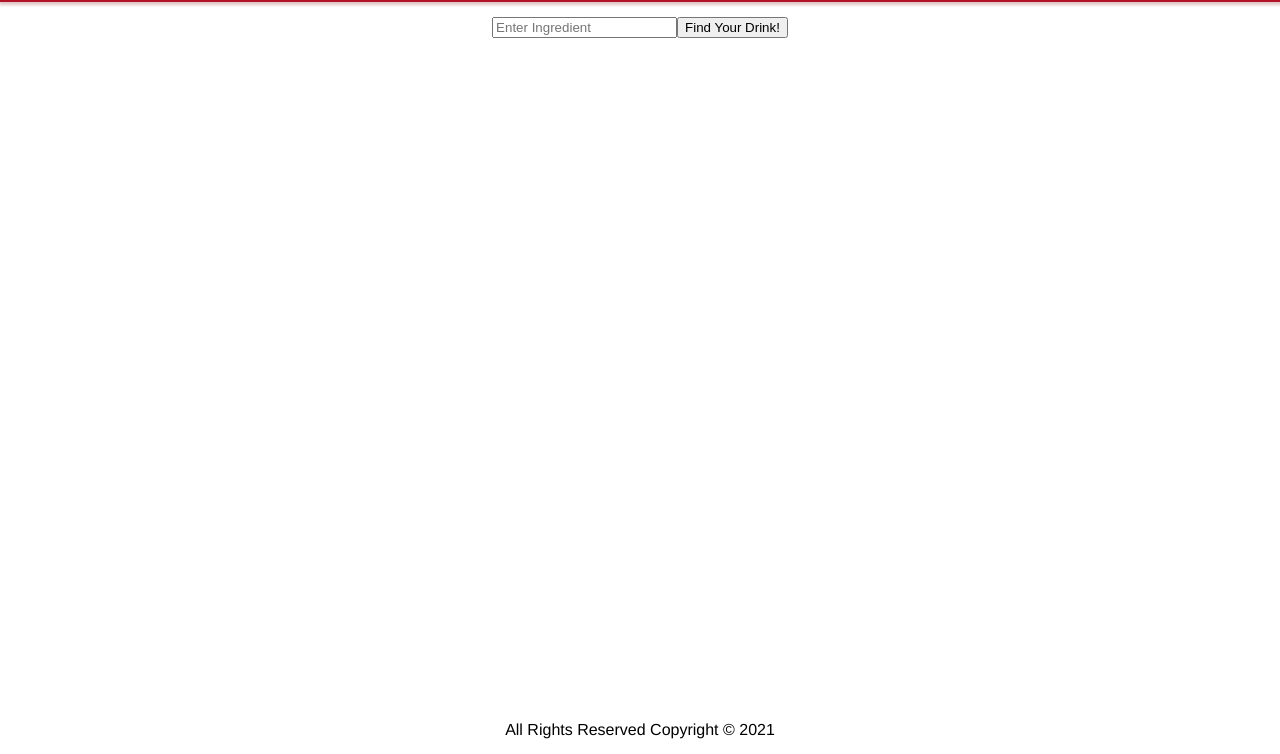
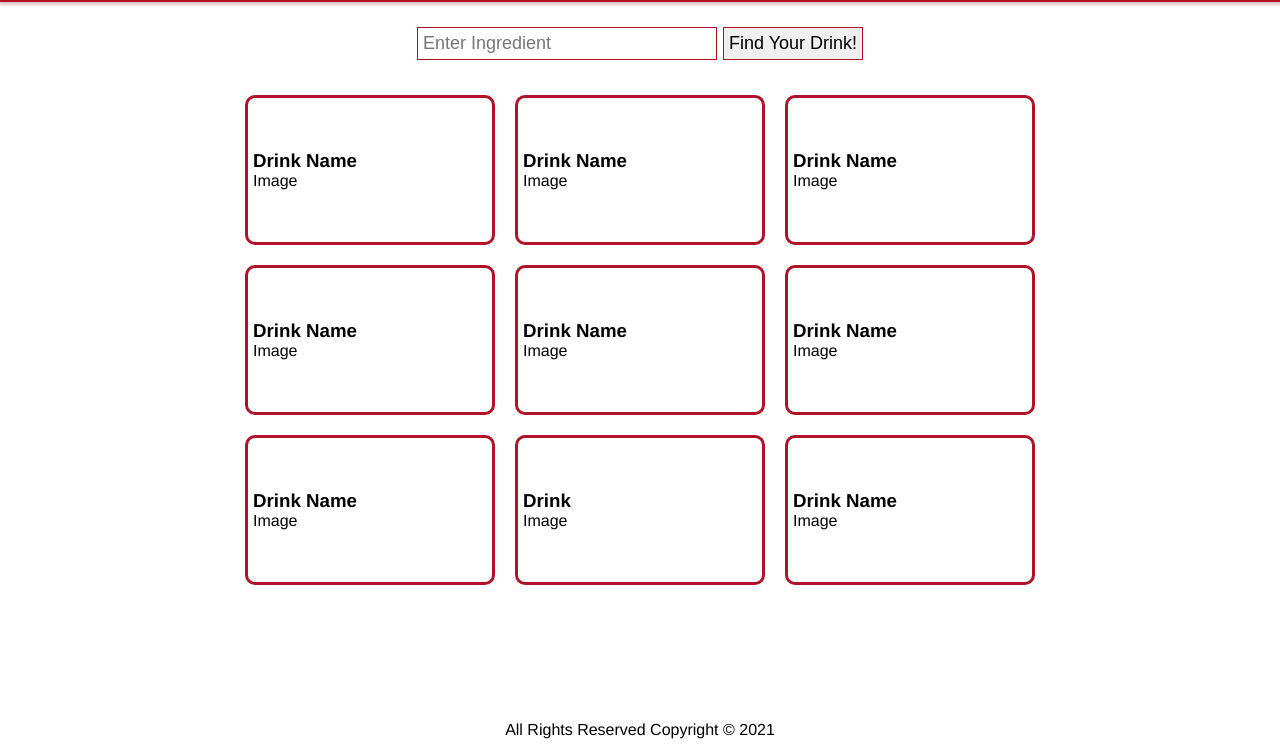
Before and after one commit to nwilltell27/get-your-drink-on, a plain HTML site: page index.html in a window 1280 px wide. Shown: the part 46-800 px from the top of the page. Drawn offline with nearby package versions, Linux system fonts and the light colour scheme.

Commit message:
wip: completes basic wireframe

```diff
--- a/css/style.css
+++ b/css/style.css
@@ -30,7 +30,39 @@ main {
 #searchForm {
     display: flex;
     justify-content: center;
-    padding-top: 15px;
+    padding-top: 25px;
+}
+
+input {
+    border: 1px solid #b11226;
+    padding: 5px;
+    margin: 0 3px 0 3px;
+    font-size: 18px;
+}
+
+#searchDrink {
+    width: 300px;
+}
+
+#drinks {
+    display: flex;
+    justify-content: center;
+    align-items: center;
+    margin: 25px auto 0 auto;
+    width: 950px;
+    flex-wrap: wrap;
+}
+
+.card {
+    display: flex;
+    flex-direction: column;
+    justify-content: center;
+    padding: 5px;
+    margin: 10px;
+    width: 250px;
+    height: 150px;
+    border: 3px solid #b11226;
+    border-radius: 10px;
 }
 
 footer {
--- a/index.html
+++ b/index.html
@@ -20,7 +20,42 @@
             <input type="submit" value="Find Your Drink!" />
         </form>
         <section id="drinks">
-
+            <article class="card">
+                <h1>Drink Name</h1>
+                <p>Image</p>
+            </article>
+            <article class="card">
+                <h1>Drink Name</h1>
+                <p>Image</p>
+            </article>
+            <article class="card">
+                <h1>Drink Name</h1>
+                <p>Image</p>
+            </article>
+            <article class="card">
+                <h1>Drink Name</h1>
+                <p>Image</p>
+            </article>
+            <article class="card">
+                <h1>Drink Name</h1>
+                <p>Image</p>
+            </article>
+            <article class="card">
+                <h1>Drink Name</h1>
+                <p>Image</p>
+            </article>
+            <article class="card">
+                <h1>Drink Name</h1>
+                <p>Image</p>
+            </article>
+            <article class="card">
+                <h1>Drink</h1>
+                <p>Image</p>
+            </article>
+            <article class="card">
+                <h1>Drink Name</h1>
+                <p>Image</p>
+            </article>
         </section>
     </main>
     <footer>All Rights Reserved Copyright &copy; 2021</footer>
--- a/js/script.js
+++ b/js/script.js
@@ -8,10 +8,10 @@
 
 /*--- Functions ---*/
 function getData() {
-    $.ajax('https://www.thecocktaildb.com/api/json/v1/1/filter.php?i=Vodka')
-.then(function(data) {
-        console.log(data);
-    }, function(error) {
-        console.log(error);
-    });
+    $.ajax('https://www.thecocktaildb.com/api/json/v1/1/filter.php?i=')
+        .then(function (data) {
+            console.log(data);
+        }, function (error) {
+            console.log(error);
+        });
 }
```
